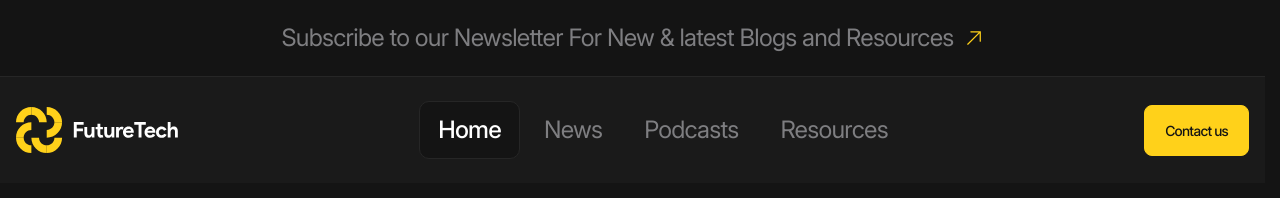
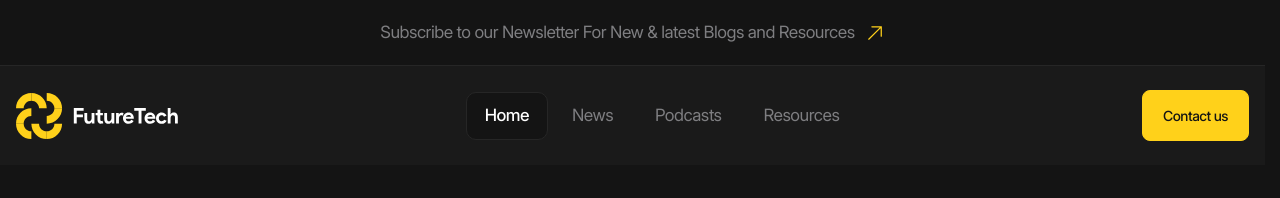
Before and after one commit to xssnua/Future-Tech-Home, a website: page index.html in a window 1280 px wide. Drawn offline with Linux system fonts and the light colour scheme.

Commit message:
Fixed the font size setting in the globals file

```diff
--- a/styles/_globals.scss
+++ b/styles/_globals.scss
@@ -1,7 +1,7 @@
 @use 'helpers' as *;
 
 body {
-    @include fluid-text(18, 24);
+    @include fluid-text(18, 14);
 
     font-family: var(--font-family-base);
     letter-spacing: -0.03em;
```
Also changed, not shown: styles/main.css.
